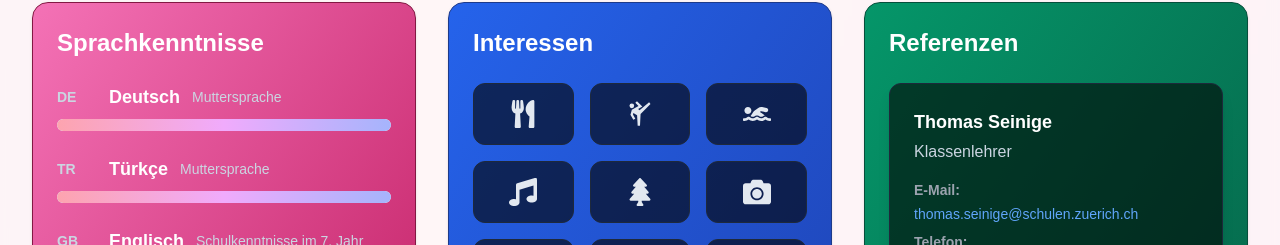
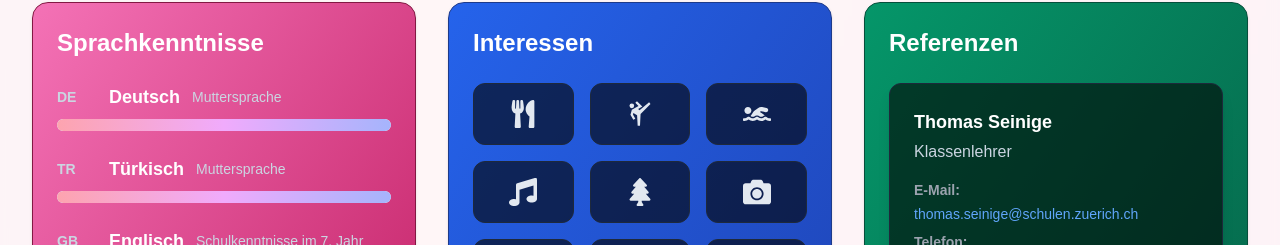
Before and after one commit to yigiterenaydin/erenworks, a Next.js app: page / in a window 1280 px wide. Shown: the part 3530-3775 px from the top of the page. Built offline with nearby package versions, Linux system fonts and the light colour scheme.

Commit message:
i18n: Sprache 'Türkçe'  'Türkisch' im Sprachen-Block

```diff
--- a/src/app/page.tsx
+++ b/src/app/page.tsx
@@ -158,7 +158,7 @@ export default function Home() {
       <PortfolioColumns
         languages={[
           { code: 'DE', name: 'Deutsch', note: 'Muttersprache', level: 100 },
-          { code: 'TR', name: 'Türkçe', note: 'Muttersprache', level: 100 },
+          { code: 'TR', name: 'Türkisch', note: 'Muttersprache', level: 100 },
           { code: 'GB', name: 'Englisch', note: 'Schulkenntnisse im 7. Jahr', level: 70 },
           { code: 'FR', name: 'Französisch', note: 'Schulkenntnisse im 4. Jahr', level: 55 },
         ]}
```
Also changed, not shown: 1 other file (tests, documents, lock files or other folders).
